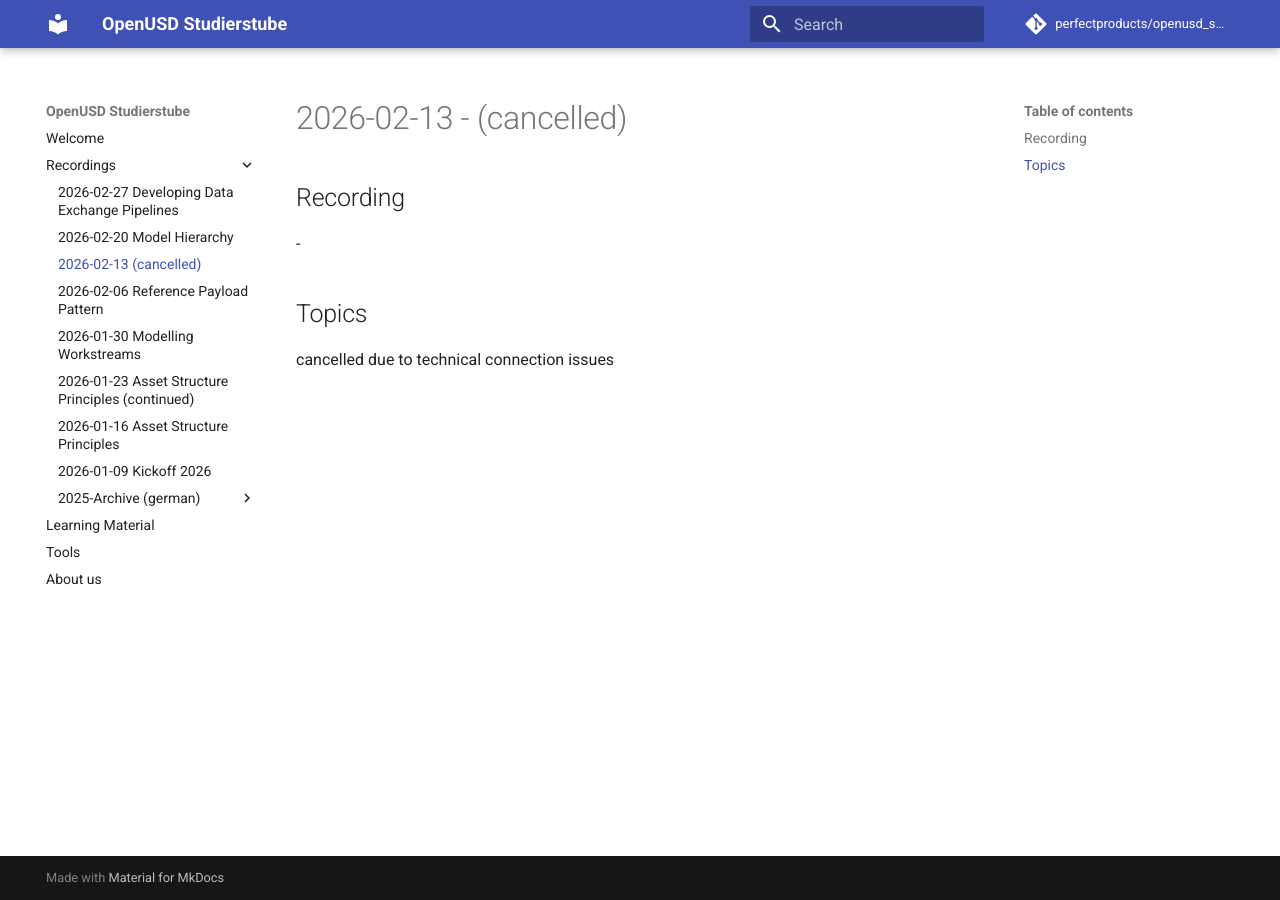
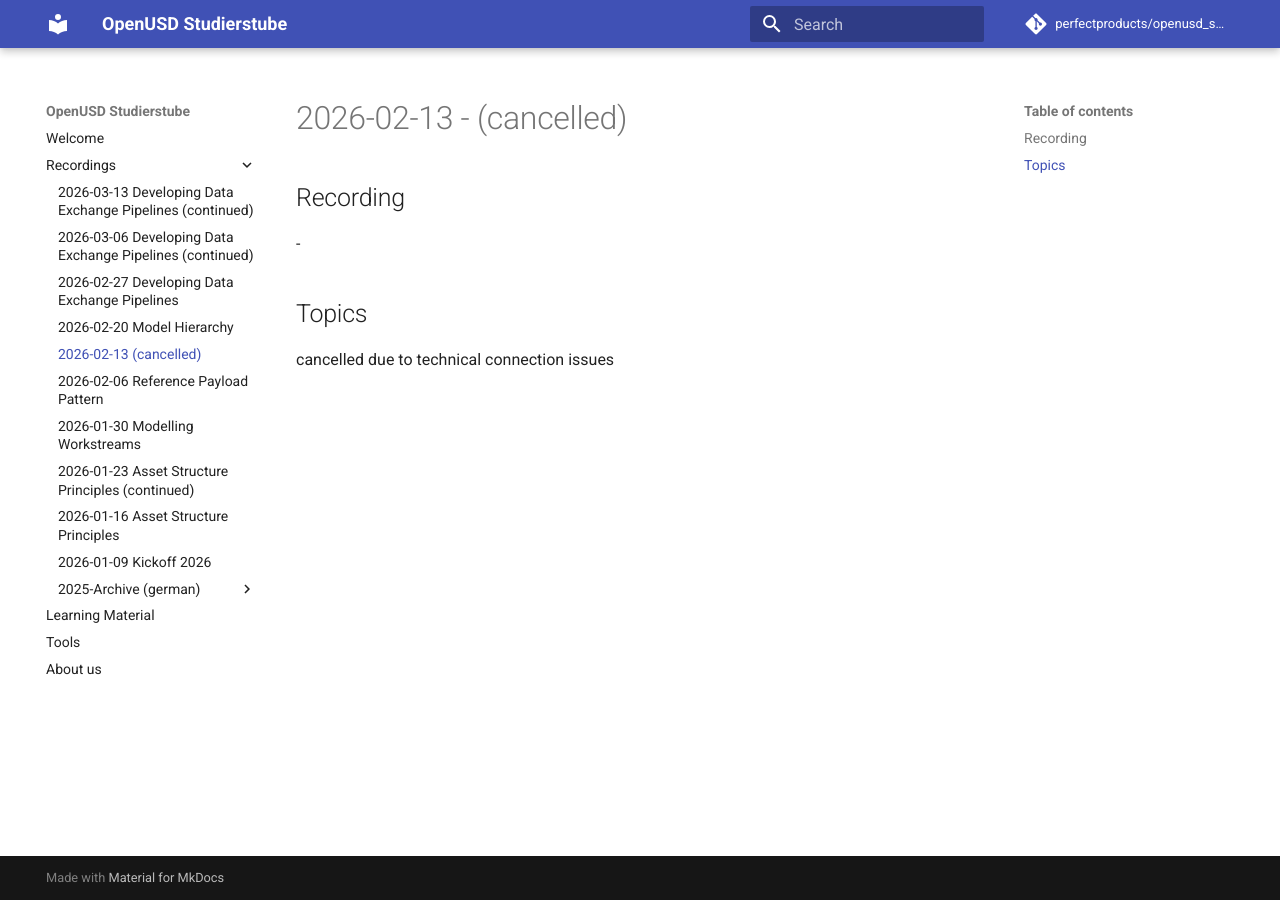
Before and after one commit to perfectproducts/openusd_studierstube, an MkDocs documentation site: the page built from docs/recordings/2026-02-13/notes.md, in a window 1280 px wide. Built offline with MkDocs 1.6.1 and Material for MkDocs 9.7.7, drawn with Linux system fonts in a browser that asks for light colours; comment, search, counter and statistics services are not loaded.

Commit message:
2026/03/06

```diff
--- a/mkdocs.yml
+++ b/mkdocs.yml
@@ -13,6 +13,8 @@
 nav:
   - Welcome: index.md
   - Recordings:
+    - 2026-03-13 Developing Data Exchange Pipelines (continued): recordings/2026-03-13/notes.md
+    - 2026-03-06 Developing Data Exchange Pipelines (continued): recordings/2026-03-06/notes.md
     - 2026-02-27 Developing Data Exchange Pipelines: recordings/2026-02-27/notes.md
     - 2026-02-20 Model Hierarchy: recordings/2026-02-20/notes.md
     - 2026-02-13 (cancelled): recordings/2026-02-13/notes.md
```
Also changed, not shown: docs/recordings/2026-03-06/notes.md (added, +9 -0 lines), docs/recordings/2026-03-13/notes.md (added, +9 -0 lines).
